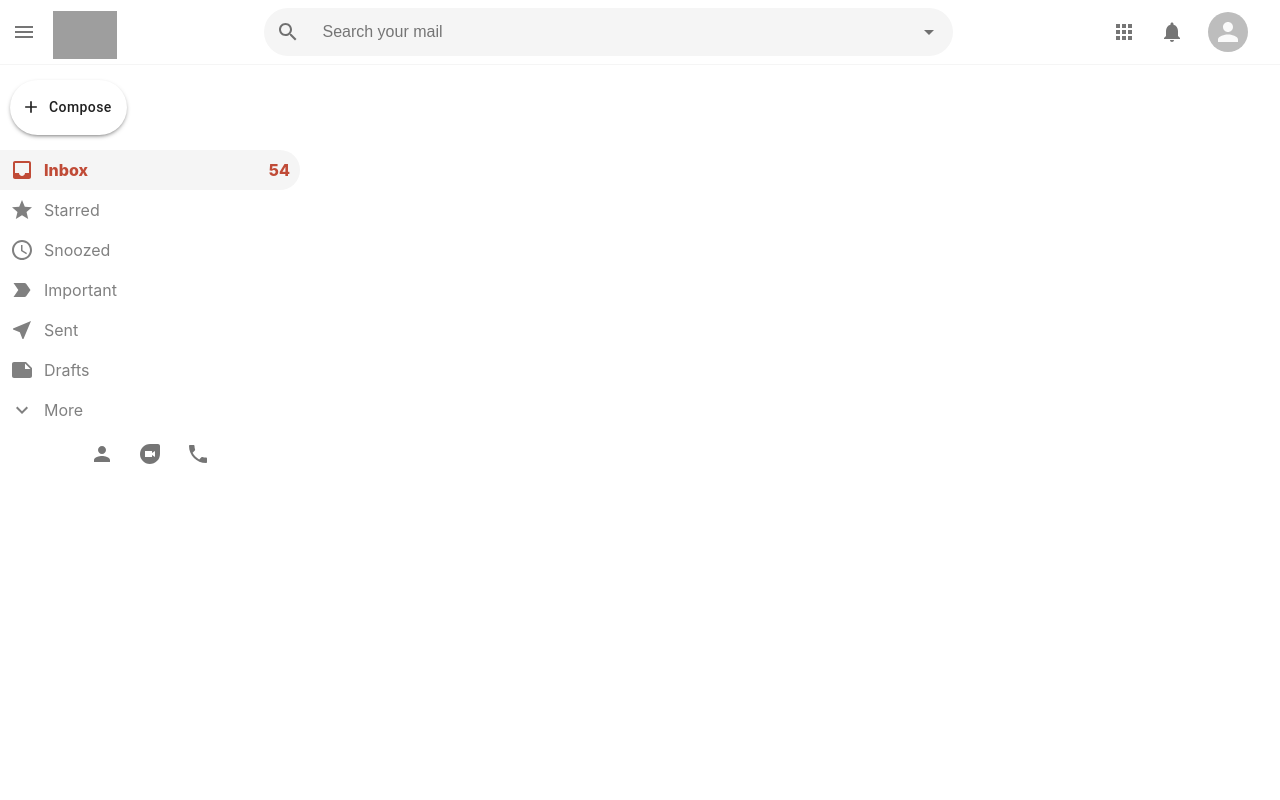
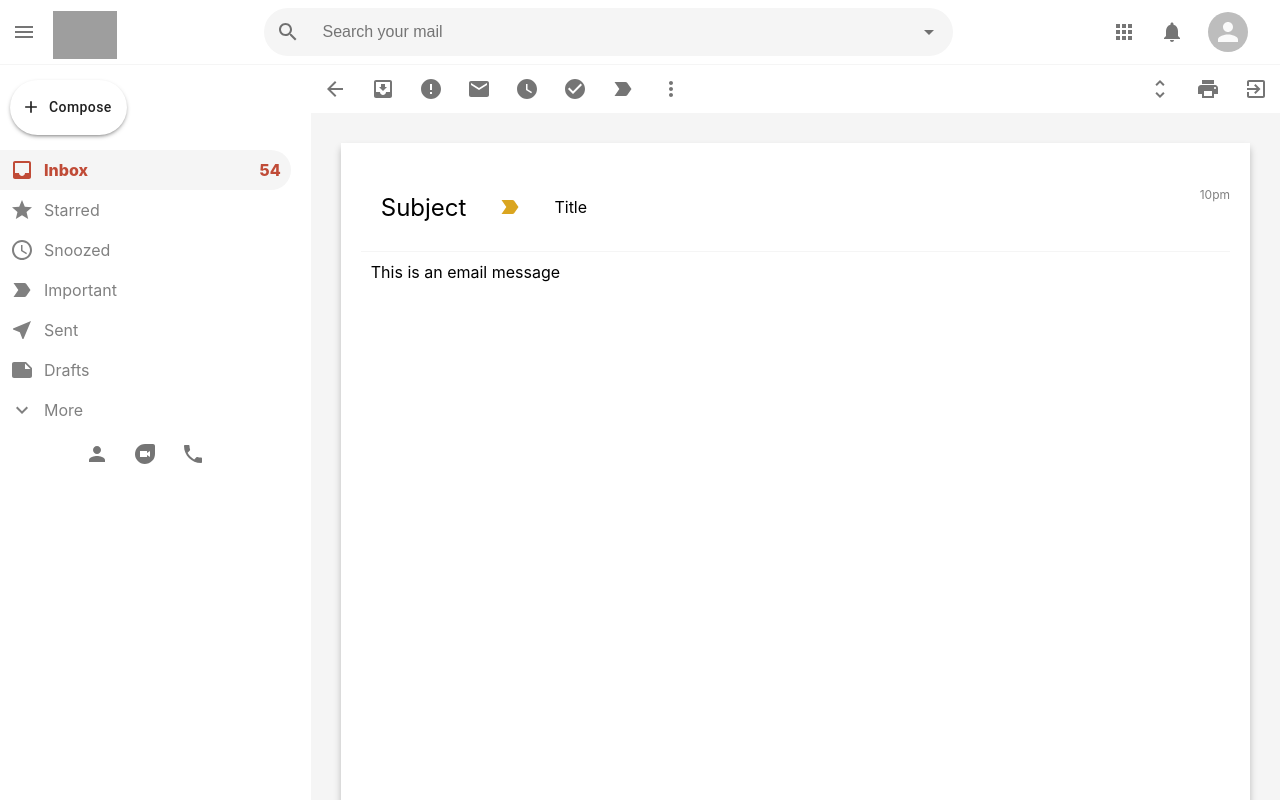
Before and after one commit to arc3us/freemail, a React (Create React App) app: page /mail in a window 1280 px wide. Shown: the top 800 px of the page. Built offline with nearby package versions, Linux system fonts and the light colour scheme; grey boxes are pictures that could not be loaded.

Commit message:
Mail view init

```diff
--- a/src/Mail.css
+++ b/src/Mail.css
@@ -0,0 +1,65 @@
+.mail{
+    flex: 1;
+    background-color: whitesmoke;
+
+}
+
+.mail_tools{
+    display: flex;
+    justify-content: space-between;
+    background-color: white;
+}
+
+.mail_toolsLeft{
+    display: flex;
+}
+
+.mail_toolsRight{
+
+}
+
+.mail_body{
+    display: flex;
+    flex-direction: column;
+    margin: 30px;
+    background-color: white;
+    padding: 20px;
+    height: 100vh;
+    box-shadow: 0px 5px 7px 0px rgba(0, 0, 0, 0.24);
+
+}
+
+.mail_bodyHeader{
+    display: flex;
+    align-items: center;
+    border-bottom: 1px solid whitesmoke;
+    padding: 20px;
+    position: relative;
+}
+
+.mail_bodyHeader > h2{
+    font-weight: 400;
+    margin-right: 20px;
+}
+
+.mail_bodyHeader > p{
+    margin-left: 20px;
+}
+
+.mail_time{
+    position: absolute;
+    top: 24px;
+    right: 0;
+    font-size: 12px;
+    color: grey;
+}
+
+.mail_important{
+    color: goldenrod !important;
+}
+
+.mail_message{
+    padding: 10px;
+    margin-right: 20px;
+    overflow-wrap: break-word;
+}
--- a/src/Mail.js
+++ b/src/Mail.js
@@ -1,10 +1,90 @@
-import React from 'react'
-import "./Mail.css"
+import { IconButton } from "@material-ui/core";
+import {
+  ArrowBack,
+  CheckCircle,
+  Email,
+  ExitToApp,
+  LabelImportant,
+  MoreVert,
+  MoveToInbox,
+  Print,
+  UnfoldMore,
+  WatchLater,
+} from "@material-ui/icons";
+import { Error } from "@mui/icons-material";
+import React from "react";
+import { useNavigate } from "react-router";
+import "./Mail.css";
 
 function Mail() {
+  const navigate = useNavigate();
   return (
-    <div className='mail'></div>
-  )
+    <div className="mail">
+      <div className="mail_tools">
+        <div className="mail_toolsLeft">
+          <IconButton onClick={() => navigate("/")}>
+            <ArrowBack />
+          </IconButton>
+
+          <IconButton>
+            <MoveToInbox />
+          </IconButton>
+
+          <IconButton>
+            <Error />
+          </IconButton>
+
+          <IconButton>
+            <Email />
+          </IconButton>
+
+          <IconButton>
+            <WatchLater />
+          </IconButton>
+
+          <IconButton>
+            <CheckCircle />
+          </IconButton>
+
+          <IconButton>
+            <LabelImportant />
+          </IconButton>
+
+          <IconButton>
+            <MoreVert />
+          </IconButton>
+        </div>
+
+        <div className="mail_toolsRight">
+          <IconButton>
+            <UnfoldMore />
+          </IconButton>
+
+          <IconButton>
+            <Print />
+          </IconButton>
+
+          <IconButton>
+            <ExitToApp />
+          </IconButton>
+        </div>
+      </div>
+
+      <div className="mail_body">
+        <div className="mail_bodyHeader">
+          <h2>Subject</h2>
+          <IconButton>
+            <LabelImportant className="mail_important" />
+          </IconButton>
+          <p className="mail_title">Title</p>
+          <p className="mail_time">10pm</p>
+        </div>
+        <div className="mail_message">
+          <p>This is an email message</p>
+        </div>
+      </div>
+    </div>
+  );
 }
 
-export default Mail
+export default Mail;
```
